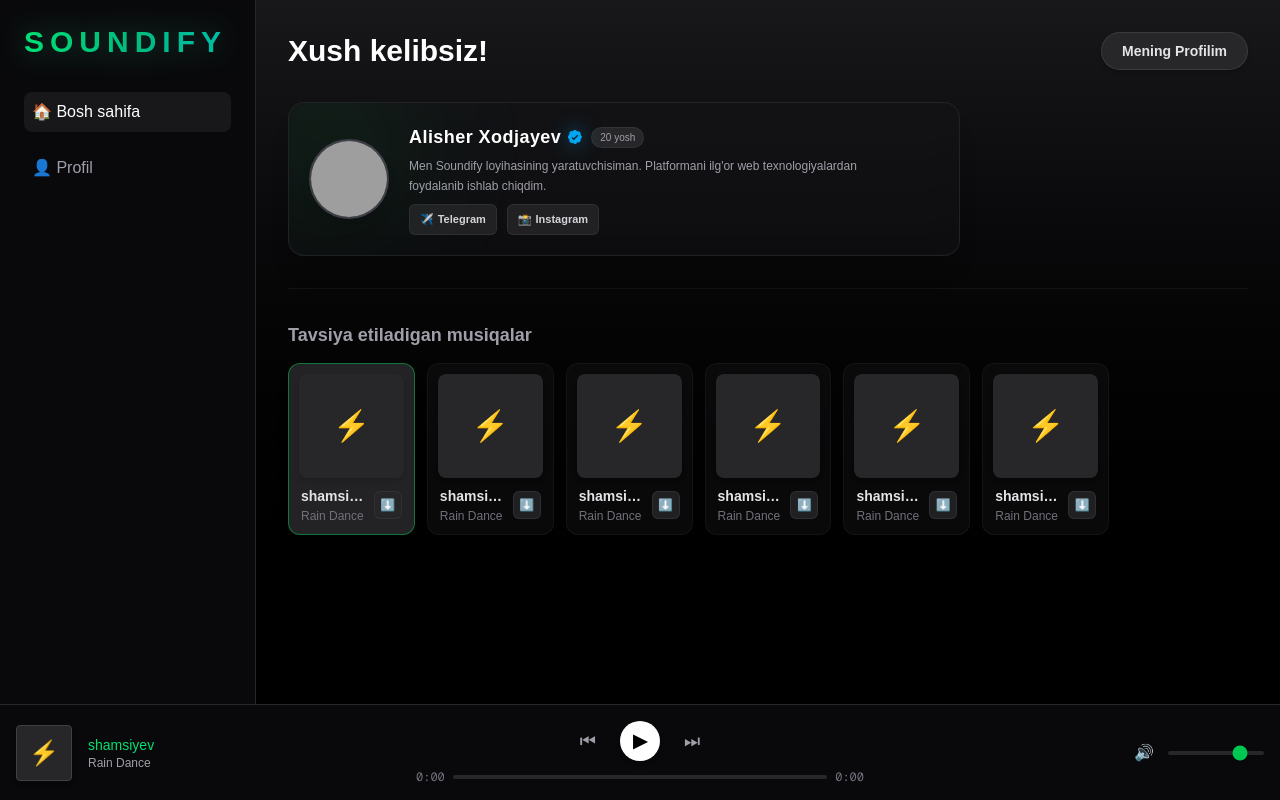
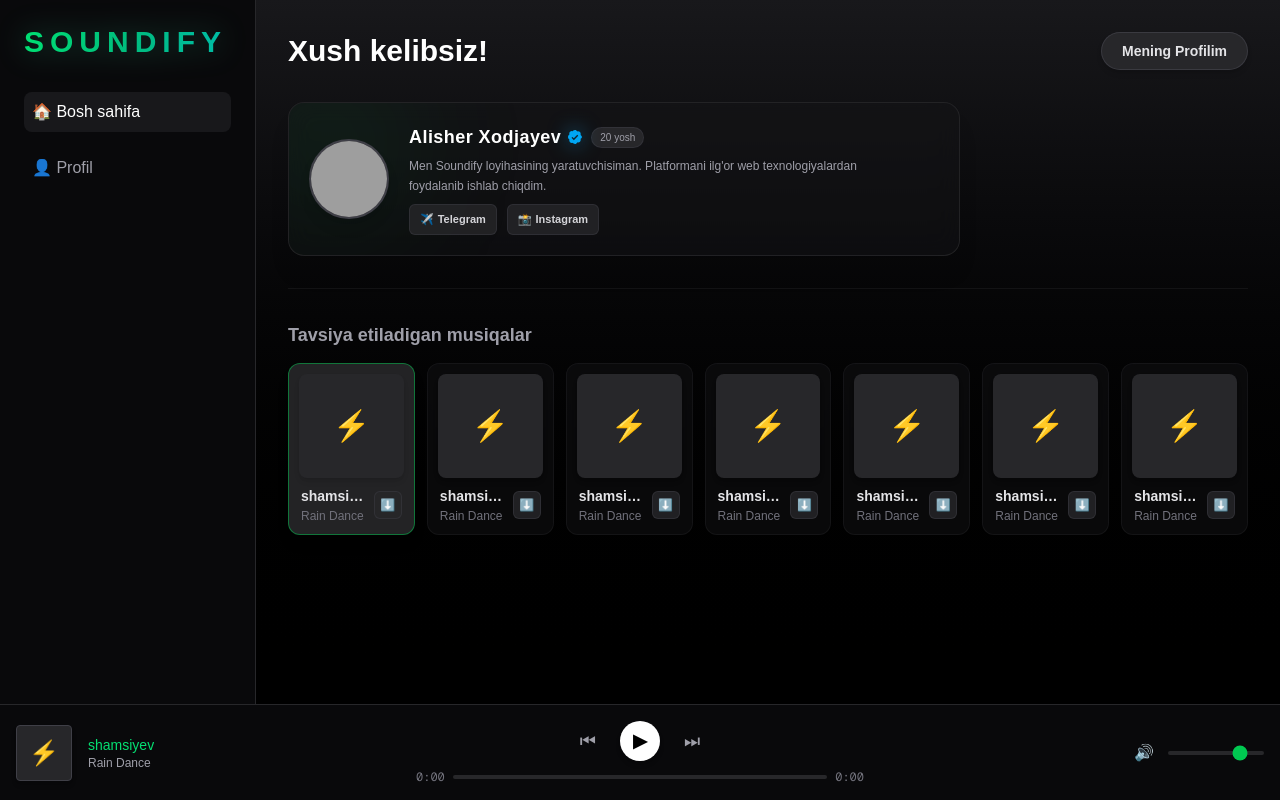
Before and after one commit to abdumalik13370/soundify-uz, a Next.js app: page / in a window 1280 px wide. Built offline with nearby package versions, Linux system fonts and the light colour scheme; grey boxes are pictures that could not be loaded.

Commit message:
test: sarlavha yangilandi

```diff
--- a/app/page.tsx
+++ b/app/page.tsx
@@ -41,6 +41,13 @@ const TRACKS_DATA = [
     cover: "⚡",
   },
    {
+    id: 4,
+    title: "shamsiyev",
+    artist: "Rain Dance",
+    src: "/musicxxx/raindance.mp3.mp3",
+    cover: "⚡",
+  },
+     {
     id: 4,
     title: "shamsiyev",
     artist: "Rain Dance",
```
